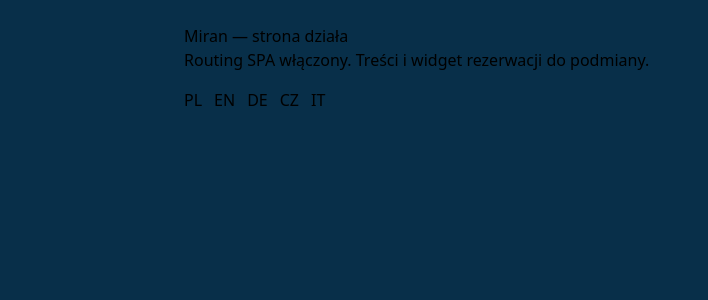
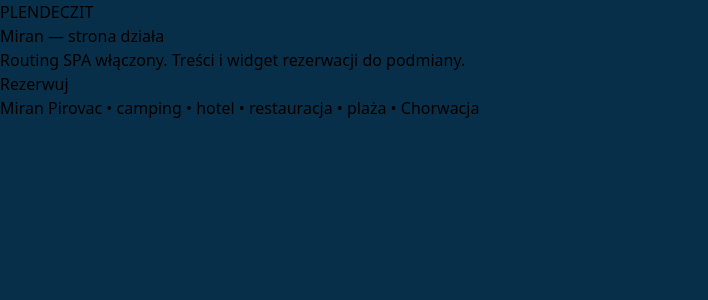
Before and after one commit to STudioK2/miran-website, a React (Vite) app: page / in a window 1280 px wide. Shown: the top 300 px of the page, without its empty margins (0-708 px from the left). Built offline with nearby package versions, Linux system fonts and the light colour scheme.

Commit message:
Update main.jsx

```diff
--- a/src/main.jsx
+++ b/src/main.jsx
@@ -2,20 +2,58 @@
 import { createRoot } from "react-dom/client";
 import "./index.css";
 
+const languages = ["pl","en","de","cz","it"];
+
+const t = {
+  pl: { title: "Miran — strona działa", subtitle: "Routing SPA włączony. Treści i widget rezerwacji do podmiany.", cta: "Rezerwuj", bookingUrl: "https://booking.example.com/obiekt/miran" },
+  en: { title: "Miran — site online", subtitle: "SPA routing enabled. Replace copy and booking widget.", cta: "Book now", bookingUrl: "https://booking.example.com/obiekt/miran" },
+  de: { title: "Miran — Seite online", subtitle: "SPA-Routing aktiv. Inhalte und Buchungs-Widget ersetzen.", cta: "Jetzt buchen", bookingUrl: "https://booking.example.com/obiekt/miran" },
+  cz: { title: "Miran — web běží", subtitle: "SPA routing zapnut. Vyměňte texty a rezervační widget.", cta: "Rezervovat", bookingUrl: "https://booking.example.com/obiekt/miran" },
+  it: { title: "Miran — sito attivo", subtitle: "Routing SPA attivo. Sostituisci testi e widget di prenotazione.", cta: "Prenota", bookingUrl: "https://booking.example.com/obiekt/miran" },
+};
+
+function getLang() {
+  const seg = window.location.pathname.replace(/^\/+/, "").split("/")[0];
+  return languages.includes(seg) ? seg : "pl";
+}
+
 function App() {
+  const lang = getLang();
+  const copy = t[lang];
+
+  function goto(l) {
+    const path = l === "pl" ? "/" : `/${l}`;
+    window.history.pushState({}, "", path);
+    root.render(<App />);
+  }
+
   return (
-    <main style={{padding:"24px", maxWidth:960, margin:"0 auto"}}>
-      <h1>Miran — strona działa</h1>
-      <p>Routing SPA włączony. Treści i widget rezerwacji do podmiany.</p>
-      <nav style={{marginTop:16, display:"flex", gap:12}}>
-        <a href="/pl">PL</a>
-        <a href="/en">EN</a>
-        <a href="/de">DE</a>
-        <a href="/cz">CZ</a>
-        <a href="/it">IT</a>
+    <div className="container">
+      <nav className="nav">
+        {languages.map((l) => (
+          <a key={l} href={l === "pl" ? "/" : `/${l}`}
+             onClick={(e)=>{e.preventDefault(); goto(l);}}
+             className={l===lang ? "active" : undefined}>
+            {l.toUpperCase()}
+          </a>
+        ))}
       </nav>
-    </main>
+
+      <section className="hero">
+        <h1>{copy.title}</h1>
+        <p>{copy.subtitle}</p>
+        <a className="cta" href={copy.bookingUrl} target="_blank" rel="noreferrer">
+          {copy.cta}
+        </a>
+      </section>
+
+      <div className="footer">
+        <p>Miran Pirovac • camping • hotel • restauracja • plaża • Chorwacja</p>
+      </div>
+    </div>
   );
 }
 
-createRoot(document.getElementById("root")).render(<App />);
+const root = createRoot(document.getElementById("root"));
+root.render(<App />);
+window.addEventListener("popstate", () => root.render(<App />));
```
